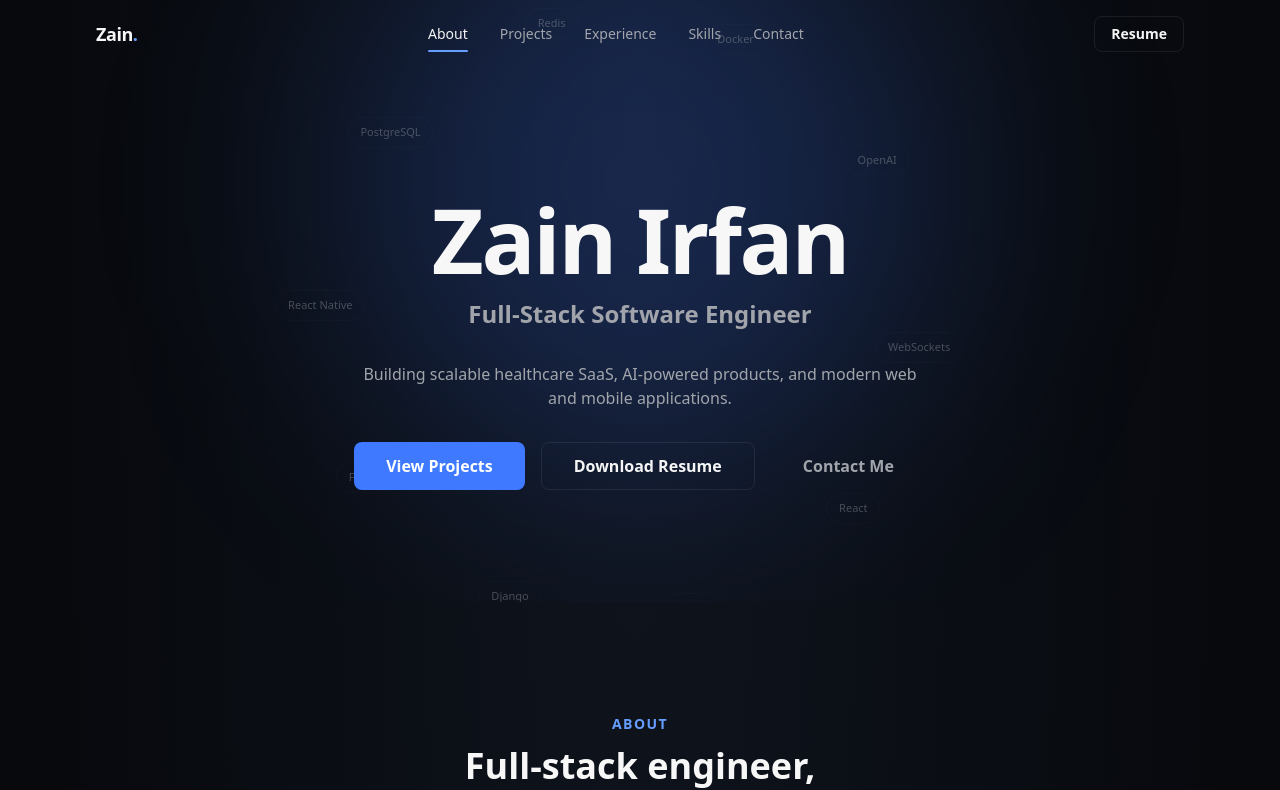
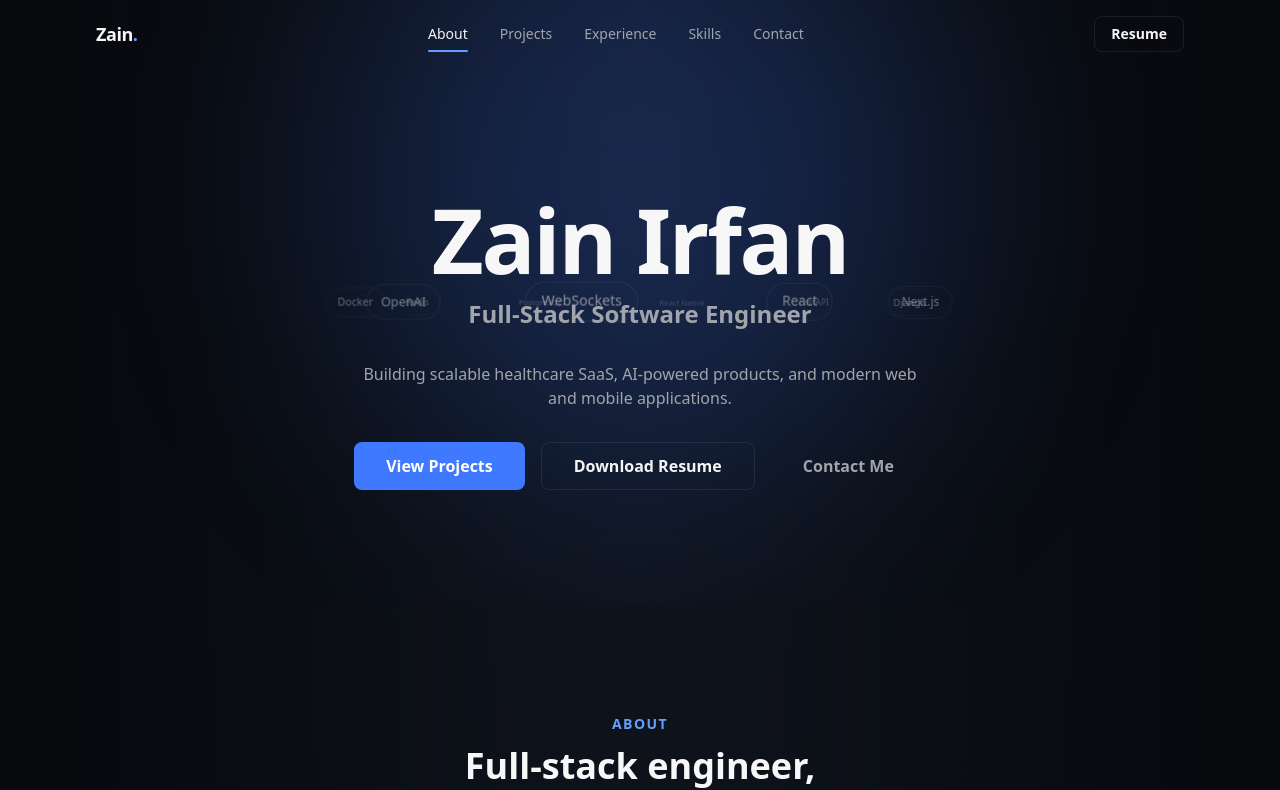
Before and after one commit to ProgrammerZain/portfolio-nextjs, a Next.js app: page / in a window 1280 px wide. Shown: the top 790 px of the page. Built offline with nearby package versions, Linux system fonts and the light colour scheme; what @mui/material-nextjs would draw is missing.

Commit message:
feat: 3D rotating hero ring with depth effects passing behind/front of name

```diff
--- a/src/app/globals.css
+++ b/src/app/globals.css
@@ -56,27 +56,32 @@
     border: 1px solid var(--color-border);
   }
 
-  @keyframes orbit-spin {
-    from {
-      transform: rotate(0deg);
+  @keyframes orbit-item {
+    0% {
+      transform: rotateY(0deg) translateZ(280px) rotateY(0deg);
+      opacity: 0.9;
+      z-index: 10;
     }
-    to {
-      transform: rotate(360deg);
+    25% {
+      transform: rotateY(90deg) translateZ(280px) rotateY(-90deg);
+      opacity: 0.6;
+      z-index: 5;
     }
-  }
-  @keyframes orbit-spin-reverse {
-    from {
-      transform: rotate(0deg);
+    50% {
+      transform: rotateY(180deg) translateZ(280px) rotateY(-180deg);
+      opacity: 0.3;
+      z-index: 0;
     }
-    to {
-      transform: rotate(-360deg);
+    75% {
+      transform: rotateY(270deg) translateZ(280px) rotateY(-270deg);
+      opacity: 0.6;
+      z-index: 5;
     }
-  }
-  .animate-orbit {
-    animation: orbit-spin 60s linear infinite;
-  }
-  .animate-orbit-counter {
-    animation: orbit-spin-reverse 60s linear infinite;
+    100% {
+      transform: rotateY(360deg) translateZ(280px) rotateY(-360deg);
+      opacity: 0.9;
+      z-index: 10;
+    }
   }
 
   @keyframes dot-pulse {
--- a/src/components/sections/Hero.tsx
+++ b/src/components/sections/Hero.tsx
@@ -13,7 +13,7 @@ export default function Hero() {
 
       <HeroRing />
 
-      <div className="relative flex flex-col items-center gap-8 text-center">
+      <div className="relative z-10 flex flex-col items-center gap-8 text-center">
         <FadeIn>
           <h1 className="text-[clamp(3rem,7vw,6rem)] leading-[1.05] font-extrabold tracking-tight">
             Zain Irfan
--- a/src/components/sections/HeroRing.tsx
+++ b/src/components/sections/HeroRing.tsx
@@ -1,46 +1,84 @@
 "use client";
 
-import { useState } from "react";
+import { useState, useRef, useEffect } from "react";
 import { techItems } from "@/constants/tech";
 import { cn } from "@/lib/utils";
 
-const RADIUS = 300;
-
 export default function HeroRing() {
   const [hoveredId, setHoveredId] = useState<string | null>(null);
+  const itemsRef = useRef<(HTMLDivElement | null)[]>([]);
+  const animationRef = useRef<number>(0);
+  const startTimeRef = useRef<number>(0);
+
+  useEffect(() => {
+    startTimeRef.current = Date.now();
+
+    const animate = () => {
+      const now = Date.now();
+      const elapsed = now - startTimeRef.current;
+      const progress = (elapsed / 1000 / 90) % 1;
+
+      techItems.forEach((_, i) => {
+        const item = itemsRef.current[i];
+        if (!item) return;
+
+        const baseAngle = (i / techItems.length) * 360;
+        const totalAngle = (baseAngle + progress * 360) % 360;
+        const normalizedAngle = Math.abs(((totalAngle + 180) % 360) - 180);
+
+        const opacity = 0.3 + 0.6 * (1 - normalizedAngle / 180);
+        const scale = 0.85 + 0.15 * (1 - normalizedAngle / 180);
+        const zIndex = Math.round((1 - normalizedAngle / 180) * 10);
+
+        item.style.transform = `rotateY(${baseAngle + progress * 360}deg) translateZ(280px) rotateY(-${baseAngle + progress * 360}deg) scale(${scale})`;
+        item.style.opacity = String(opacity);
+        item.style.zIndex = String(zIndex);
+      });
+
+      animationRef.current = requestAnimationFrame(animate);
+    };
+
+    animationRef.current = requestAnimationFrame(animate);
+    return () => {
+      if (animationRef.current) cancelAnimationFrame(animationRef.current);
+    };
+  }, []);
 
   return (
-    <div className="pointer-events-none absolute inset-0 flex items-center justify-center">
-      <div className="animate-orbit relative h-[600px] w-[600px] md:h-[720px] md:w-[720px]">
-        {techItems.map((item, i) => {
-          const angle = (i / techItems.length) * 2 * Math.PI;
-          const x = RADIUS * Math.cos(angle);
-          const y = RADIUS * Math.sin(angle);
-
-          return (
+    <div className="pointer-events-none absolute inset-0 flex items-center justify-center overflow-hidden">
+      <div
+        className="relative h-[600px] w-[600px] md:h-[720px] md:w-[720px]"
+        style={{
+          perspective: "1200px",
+        }}
+      >
+        {techItems.map((item, i) => (
           <div
             key={item.id}
+            ref={(el) => {
+              itemsRef.current[i] = el;
+            }}
             className="absolute top-1/2 left-1/2"
-              style={{ transform: `translate(${x}px, ${y}px)` }}
+            style={{
+              transformStyle: "preserve-3d",
+              pointerEvents: "auto",
+            }}
           >
-              <div className="animate-orbit-counter">
             <button
               type="button"
               onMouseEnter={() => setHoveredId(item.id)}
               onMouseLeave={() => setHoveredId(null)}
               className={cn(
-                    "pointer-events-auto -translate-x-1/2 -translate-y-1/2 rounded-full border px-3 py-1.5 text-[11px] font-medium whitespace-nowrap transition-all duration-300",
+                "-translate-x-1/2 -translate-y-1/2 rounded-full border px-3 py-1.5 text-[11px] font-medium whitespace-nowrap transition-all duration-300",
                 hoveredId === item.id
-                      ? "border-brand-400/50 text-text-primary opacity-90"
-                      : "text-text-secondary border-white/[0.06] opacity-40",
+                  ? "border-brand-400/70 text-text-primary bg-brand-500/10 shadow-lg"
+                  : "text-text-secondary border-white/[0.08]",
               )}
             >
               {item.label}
             </button>
           </div>
-            </div>
-          );
-        })}
+        ))}
       </div>
     </div>
   );
```
Lines whose indentation alone changed are shown as unchanged.
